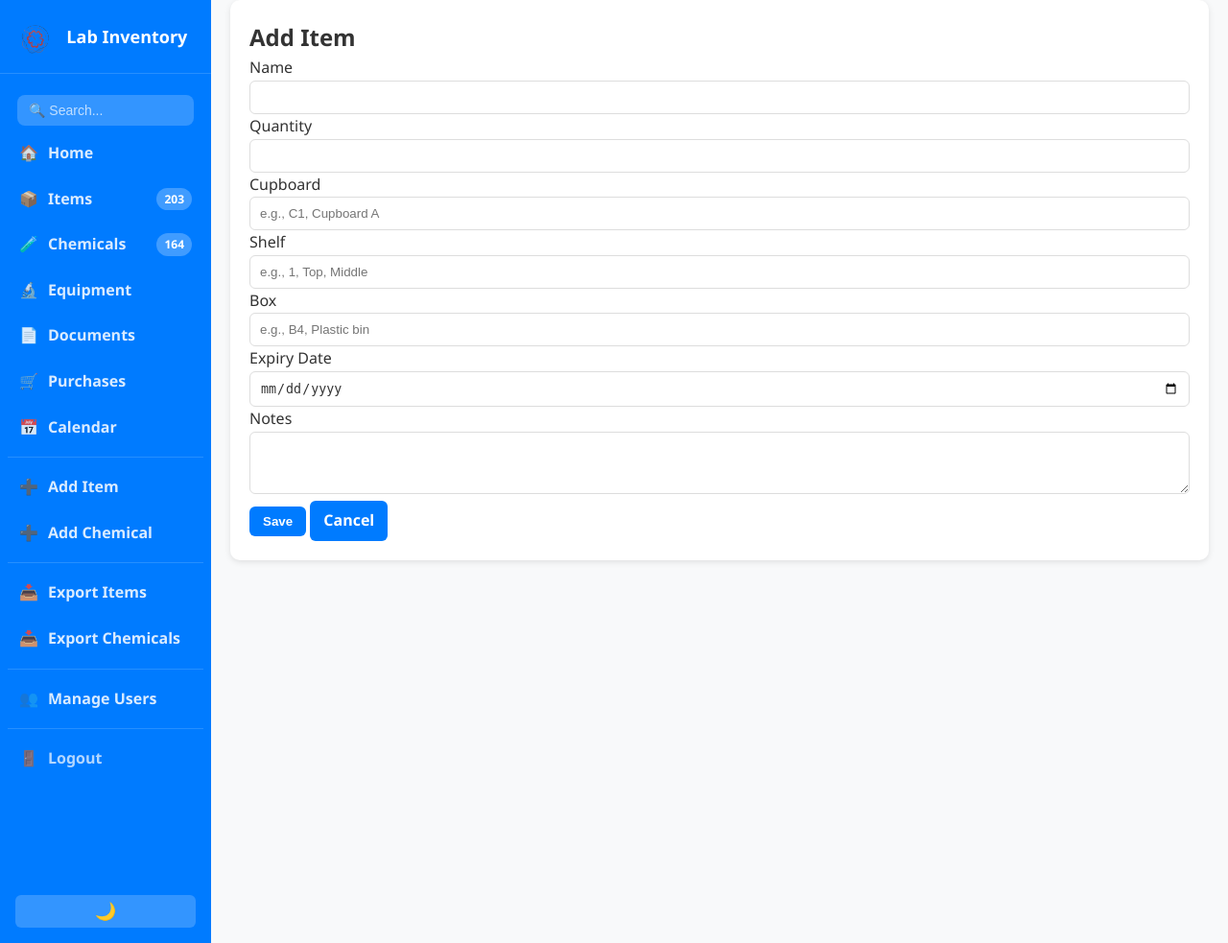
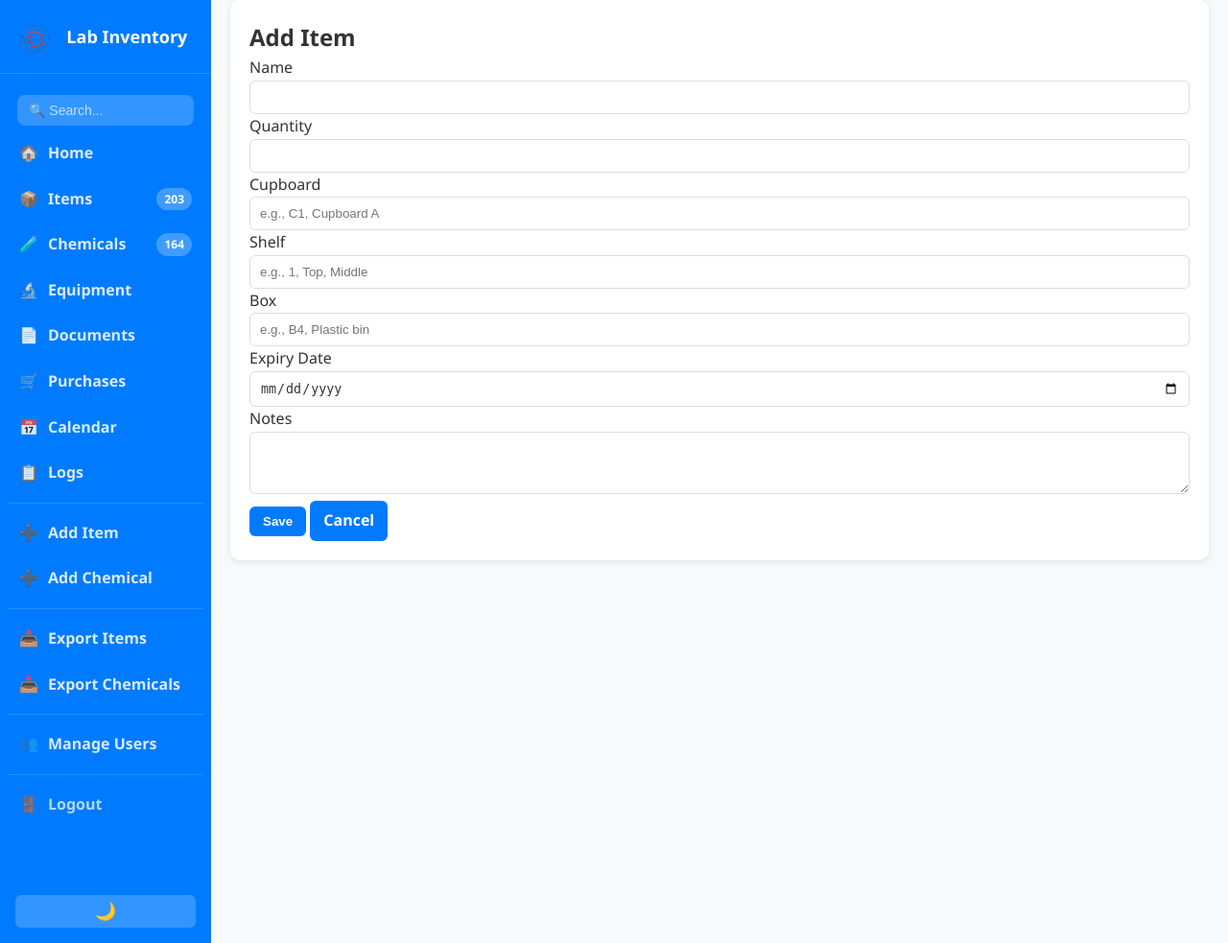
Before and after one commit to mnadeemshabeer2005-source/Lab-Inventory-, a Flask app: page /add in a window 1280 px wide. Shown: the whole page at 96% size. Run offline with Flask 3, Linux system fonts and the light colour scheme; a user stored in the database is signed in.

Commit message:
Add files via upload

```diff
--- a/templates/base.html
+++ b/templates/base.html
@@ -53,6 +53,9 @@
 <a href="{{ url_for('calendar_view') }}" class="{% if request.endpoint == 'calendar_view' %}active{% endif %}">
     📅 <span>Calendar</span>
 </a>
+<a href="{{ url_for('logs') }}" class="{% if request.endpoint == 'logs' %}active{% endif %}">
+            📋 <span>Logs</span>
+        </a>
 
         {% if current_user.is_authenticated and current_user.is_staff() %}
         <hr class="sidebar-divider">
```
